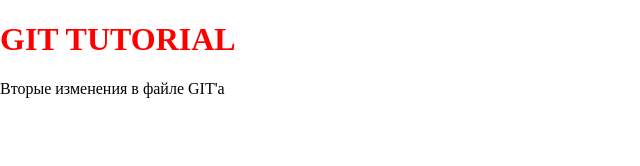
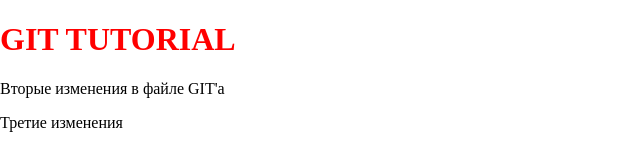
Before and after one commit to DmitryKvant/gtitest, a plain HTML site: page index.html in a window 1280 px wide. Shown: the whole page, without its empty margins (0-640 px from the left). Drawn offline with Linux system fonts and the light colour scheme.

Commit message:
two commit

```diff
--- a/index.html
+++ b/index.html
@@ -7,5 +7,6 @@
 <body>
 	<h1>GIT TUTORIAL</h1>
 	<p>Вторые изменения в файле GIT'a</p>
+	<p>Третие изменения</p>
 </body>
 </html>
```
